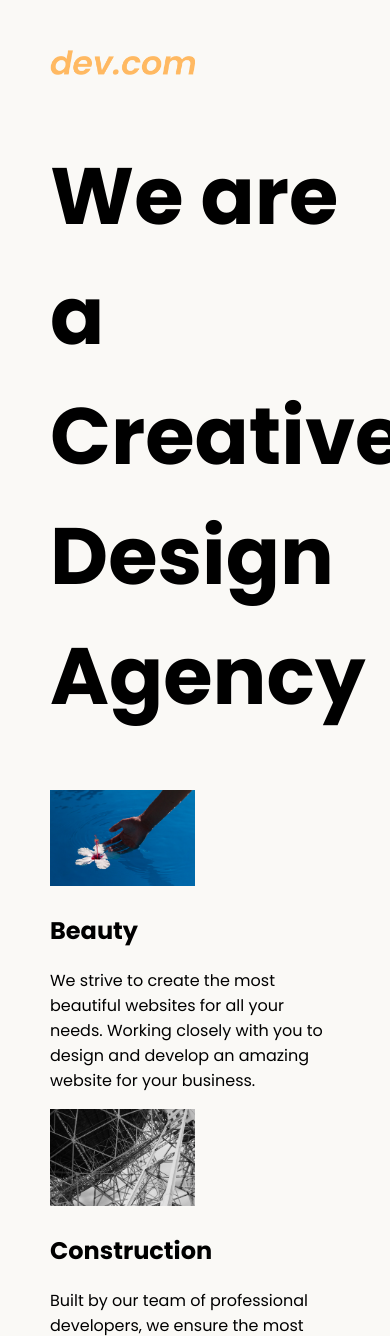
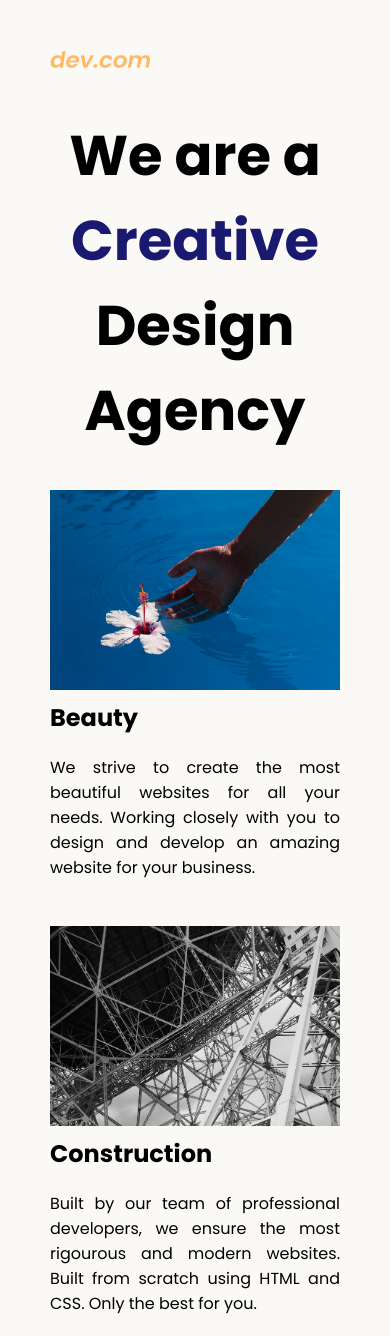
Before and after one commit to 22babar/webdev-course, a plain HTML site: page 8.4 Web Design Agency Project/index.html in a window 390 px wide. Shown: the top 1336 px of the page. Drawn offline with Linux system fonts and the light colour scheme.

Commit message:
comeplete web-dev folder tutorial

```diff
--- a/8.4 Web Design Agency Project/index.html
+++ b/8.4 Web Design Agency Project/index.html
@@ -16,7 +16,7 @@
 <body>
   <div class="main">
     <img class="logo" src="./assets/images/logo.png" alt="logo">
-    <h1>We are a Creative Design Agency</h1>
+    <h1>We are a <span class="creative" >Creative</span> <br>  Design Agency</h1>
     <div class="left card"><img class="tile-image" src="./assets/images/beautiful.jpg" alt="hand and flower in water">
       <h2 class="card-title">Beauty</h2>
       <p class="card-text">We strive to create the most beautiful websites for all your needs. Working closely with you
--- a/8.4 Web Design Agency Project/style.css
+++ b/8.4 Web Design Agency Project/style.css
@@ -13,8 +13,48 @@ body {
 h1 {
   font-size: 5rem;
 }
-img {
-  width: 50%;
+
+.creative{
+  color: midnightblue;
+}
+.tile-image{
+  height: 200px;
+  float: left;
+  margin-right: 50px;
+}
+.card{
+  width: 45%;
+}
+.left{
+  float: left;
+}
+.right{
+float: right;
+}
+
+@media(max-width: 680px){
+  .logo{
+  width: 100px;
+}
+
+h1{
+  text-align: center;
+  font-size: 3.5rem;
+}
+.card{
+
+  margin-bottom: 30px;
+  text-align: justify;
+  display: block;
+  width:100%
+}
+.card img{
+  margin-bottom: 10px;
+  width: 100%;
+  display: inline;
+  object-fit: ;
+}
+
 }
 
 footer {
```
Also changed, not shown: index.html (+18 -7 lines).
